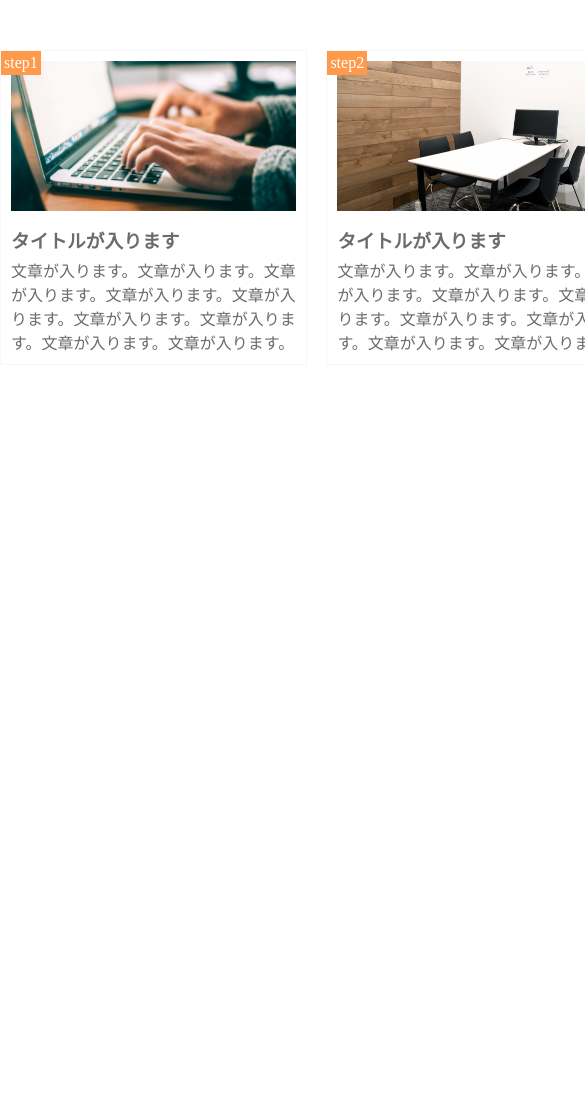
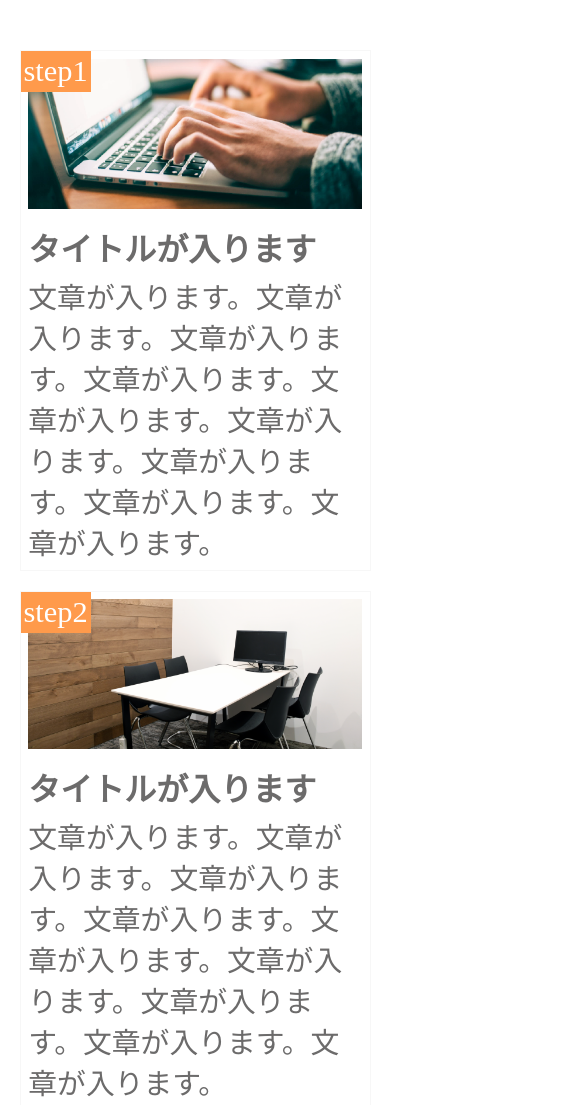
Before and after one commit to knk-gh/kadai-1, a plain HTML site: page index.html in a window 390 px wide. Shown: the top 1105 px of the page, 585 px wide, since content can reach past the window. Before the commit the page ends 844 px from the top, so only its background shows below. Drawn offline with Linux system fonts and the light colour scheme.

Commit message:
[Finish]課題1

```diff
--- a/index.html
+++ b/index.html
@@ -4,9 +4,10 @@
 <head>
 
 	<meta charset="UTF-8">
+	<meta name="viewport" content="width=device-width,initial-scale=1.0">
 	<link rel="stylesheet" href="https://use.fontawesome.com/releases/v5.0.13/css/all.css">
 	<link rel="stylesheet" href="style.css">
-	<title>演習1-8</title>
+	<title>課題1</title>
 
 </head>
 
--- a/style.css
+++ b/style.css
@@ -63,3 +63,35 @@ main {
 	left: 0;
 	color: #fff;
 }
+
+@media screen and (max-width: 768px) {
+
+	main {
+		width: 100%;
+	}
+
+	.box {
+		width: 90%;
+		float: none;
+		margin-right: 0;
+		margin-left: 5%;
+		margin-bottom: 20px;
+		padding: 2%;
+	}
+
+	.box-image1,.box-image2,.box-image3 {
+		padding-top: 40%;
+	}
+
+	.step {
+		font-size: 190%;
+	}
+
+	.h-text {
+		font-size: 200%;
+	}
+
+	.p-text {
+		font-size: 180%;
+	}
+}
```
